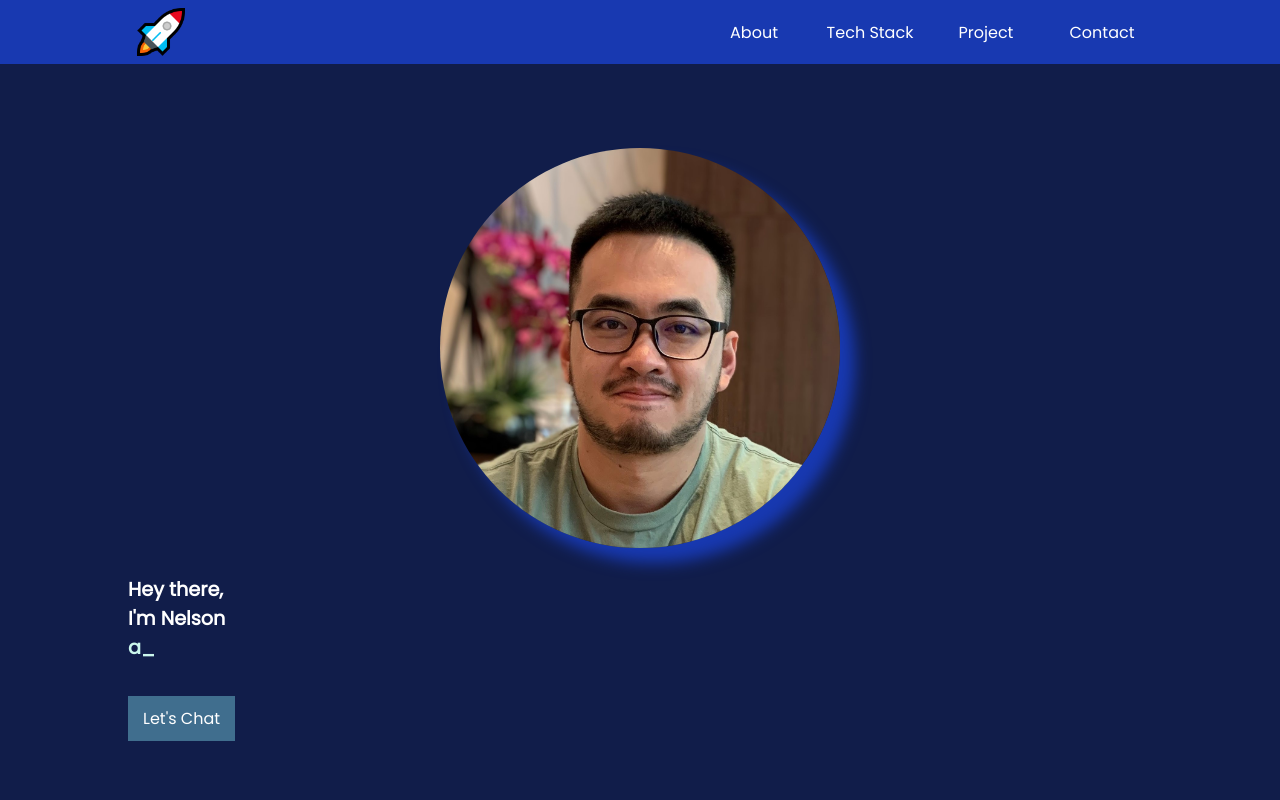
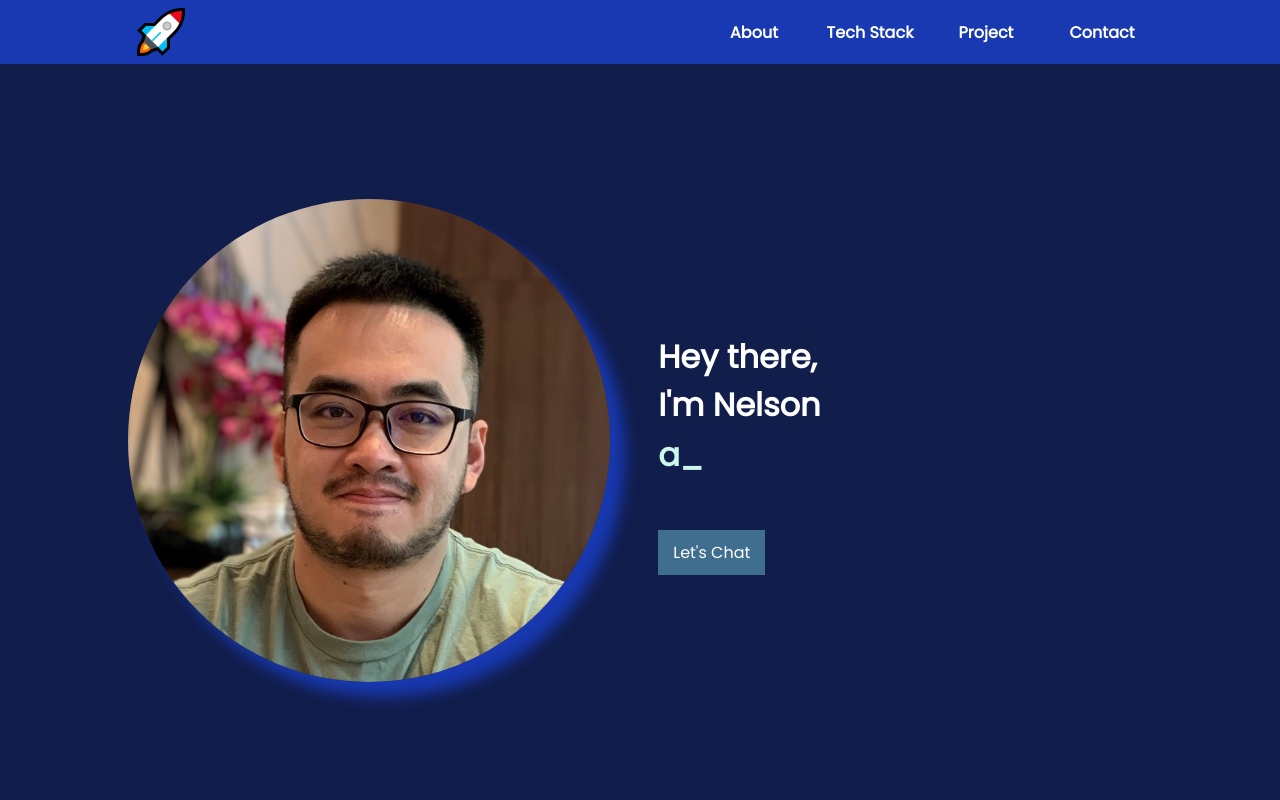
Before and after one commit to NelsonKhor/Portfolio, a plain HTML site: page index.html in a window 1280 px wide. Shown: the top 800 px of the page. Drawn offline with Linux system fonts and the light colour scheme.

Commit message:
Make hero section responsive design for bigger screen

```diff
--- a/css/style.css
+++ b/css/style.css
@@ -94,6 +94,7 @@ nav {
     padding: 15px 0;
 }
 
+@media only screen and (max-width: 768px) {
     .navbar-list a:hover {
         background-color: #406e8e;
     }
@@ -105,7 +106,7 @@ nav {
     .navbar-menu:hover .navbar-button {
         background-color: #23395B;
     }
-
+}
 a:visited {
     color: #ffffff;
 }
@@ -127,6 +128,7 @@ a:visited {
         padding: 0;
         margin: 0;
         background-color:#1839b1;
+        font-weight: bolder;
     }
 
     .navbar-list > a {
@@ -196,7 +198,7 @@ header {
 }
 
 #hero-button {
-    margin-top: 15px;
+    margin-top: 1rem;
     padding: 10px 15px;
     font-family: 'Poppins';
     font-size: 1rem;
@@ -209,7 +211,43 @@ header {
     cursor: pointer;
 }
 
+@media only screen and (min-width: 768px) {
+    .hero-container {
+        flex-direction: row;
+        gap: 3rem;
+    }
 
+    .hero-image {
+    }
+
+    .hero-image > img {
+        max-height: 500px;
+        width: 100%;
+        height: 100%;
+        border-radius: 50%;
+        box-shadow: 15px 15px 15px #1839b1;
+    }
+
+    .hero-title {
+        width: 50%;
+        font-size: 1.5rem;
+    }
+
+    #hero-button {
+        margin-top: 2.1rem;
+    }
+}
+
+@media only screen and (min-width: 992px) {
+    .hero-title {
+        width: 50%;
+        font-size: 2rem;
+    }
+
+    #hero-button {
+        margin-top: 3.2rem;
+    }
+}
 
 /* _____________________ about me section _____________________ */
 
```
Lines whose indentation alone changed are shown as unchanged.
